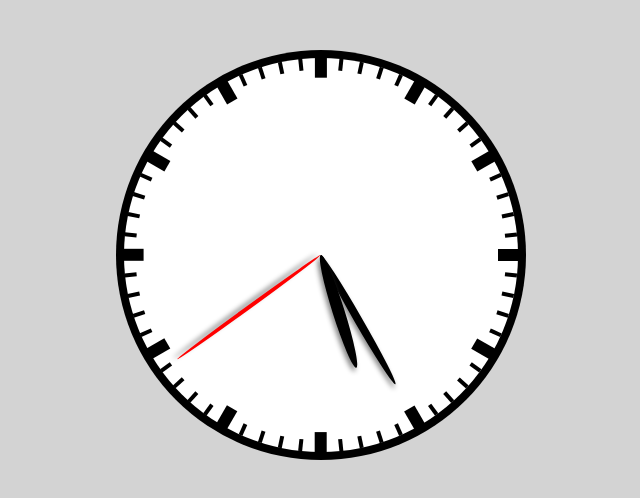
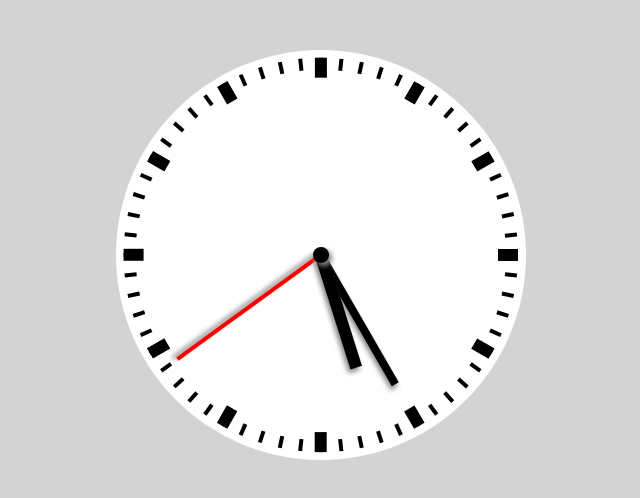
Before and after one commit to Sasicrastko/JavaScript-Analog-Clock, a plain HTML site: page index.html in a window 1280 px wide. Shown: the whole page, without its empty margins (271-911 px from the left). Drawn offline with Linux system fonts and the light colour scheme.

Commit message:
adding center dote and some style

```diff
--- a/index.html
+++ b/index.html
@@ -21,6 +21,7 @@
         <div id="hour-hand">
           <div class="visible" id="hour"></div>
         </div>
+        <div id="center-dot"></div>
       </div>
     </div>
   </div>
--- a/script.js
+++ b/script.js
@@ -14,7 +14,7 @@ for(let i = 0; i<12; i++){
   var diameter = document.createElement("div");
   var H = document.createElement("div");
   diameter.setAttribute("style", "position: absolute; top: 48.5%; left: 0%; width: 100%; height: 3%;");
-  H.setAttribute("style", "position:absolute;background-color: black; top: 0%; left:95%; width:6%; height:100%;");
+  H.setAttribute("style", "position:absolute;background-color: black; top: 0%; left:95%; width:5%; height:100%;");
   diameter.style.transform = `rotate(${i*360/12}deg)`;
   diameter.appendChild(H);
   innerCircle.appendChild(diameter);
--- a/style.css
+++ b/style.css
@@ -6,14 +6,6 @@ body{
   margin: auto;
   margin-top: 50px;
   width: 40%;
-}
-
-#hour-hand {
-    position: absolute;
-    top: 48.5%;
-    left: 0%;
-    width: 100%;
-    height: 3%;
 }
 
 #inner-circle {
@@ -30,7 +22,7 @@ body{
     position: absolute;
     width: 410px;
     height: 410px;
-    background-color: black;
+    background-color: white;
     border-radius: 50%;
 }
 
@@ -40,22 +32,6 @@ body{
     left: 0%;
     width: 100%;
     height: 1%;
-}
-
-#minute-hand {
-    position: absolute;
-    top: 49%;
-    left: 0%;
-    width: 100%;
-    height: 2%;
-}
-
-#hour-hand {
-    position: absolute;
-    top: 48.5%;
-    left: 0%;
-    width: 100%;
-    height: 3%;
 }
 
 .visible{
@@ -68,22 +44,50 @@ body{
   background: red;
   width: 45%;
   height: 100%;
-  border-radius: 90%;
+  /*border-radius: 90%;*/
   box-shadow: 3px 3px 5px #888888;
+}
+
+#minute-hand {
+    position: absolute;
+    top: 49%;
+    left: 0%;
+    width: 100%;
+    height: 2%;
 }
 
 #min{
   background: black;
   width: 38%;
   height: 100%;
-  border-radius: 90%;
+  /* border-radius: 90%; */
   box-shadow: 3px 3px 5px #888888;
+}
+
+#hour-hand {
+    position: absolute;
+    top: 48.5%;
+    left: 0%;
+    width: 100%;
+    height: 3%;
 }
 
 #hour{
   background: black;
   width: 30%;
   height: 100%;
-  border-radius: 90%;
+  /* border-radius: 90%; */
   box-shadow: 3px 3px 5px #888888;
 }
+
+
+#center-dot {
+    position: absolute;
+    top: 48%;
+    left: 48%;
+    width: 4%;
+    height: 4%;
+    background: black;
+    border-radius: 50%;
+    box-shadow: 3px 3px 5px #888888;
+}
```
